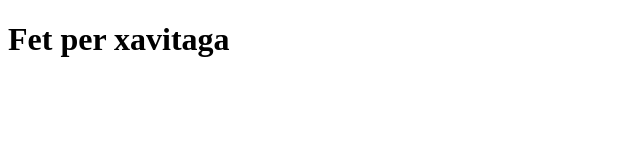
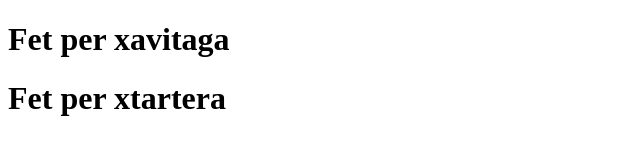
Before and after one commit to xavitaga/web-xavitaga, a plain HTML site: page index.html in a window 1280 px wide. Shown: the whole page, without its empty margins (0-640 px from the left). Drawn offline with Linux system fonts and the light colour scheme.

Commit message:
Update index.html
Afegit titol1

```diff
--- a/index.html
+++ b/index.html
@@ -6,5 +6,6 @@
 </head>
 <body>
     <h1>Fet per xavitaga</h1>
+    <h1>Fet per xtartera</h1>
 </body>
 </html>
```
